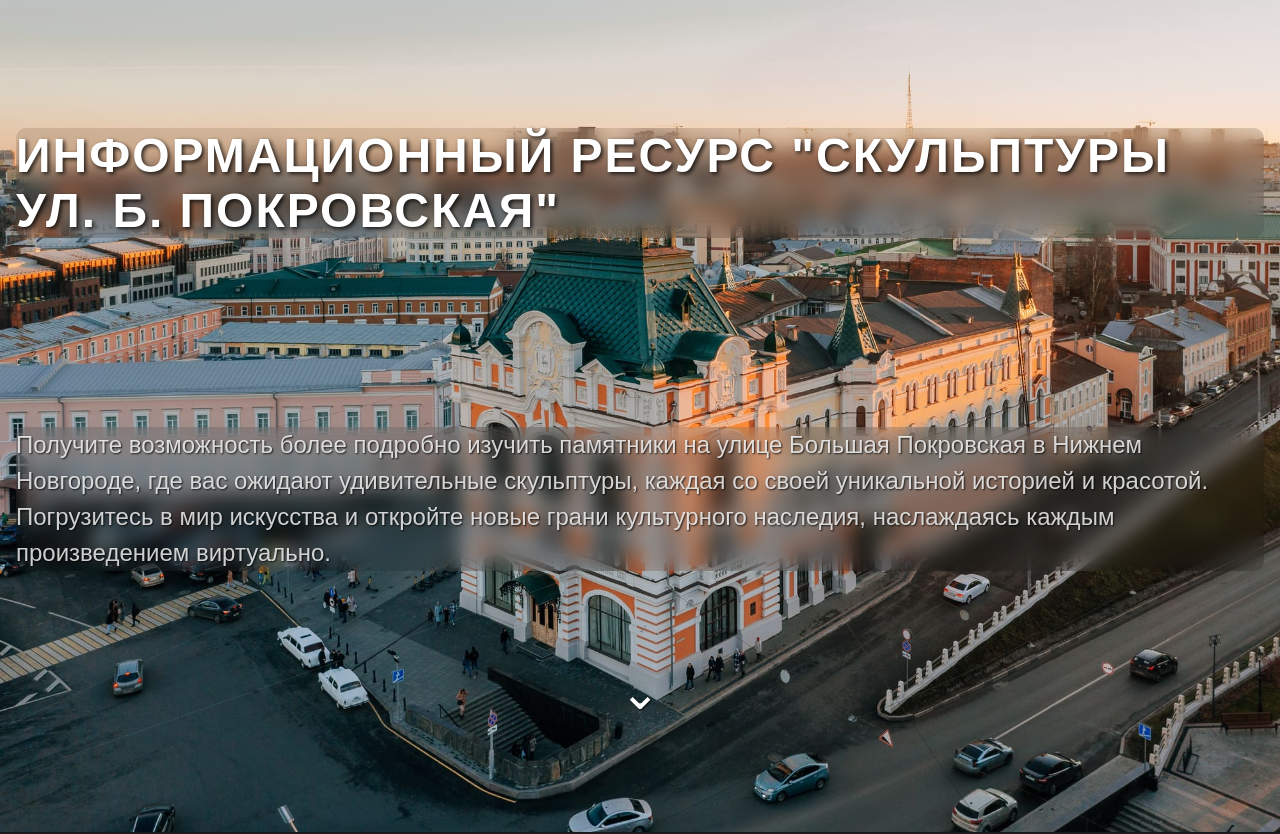
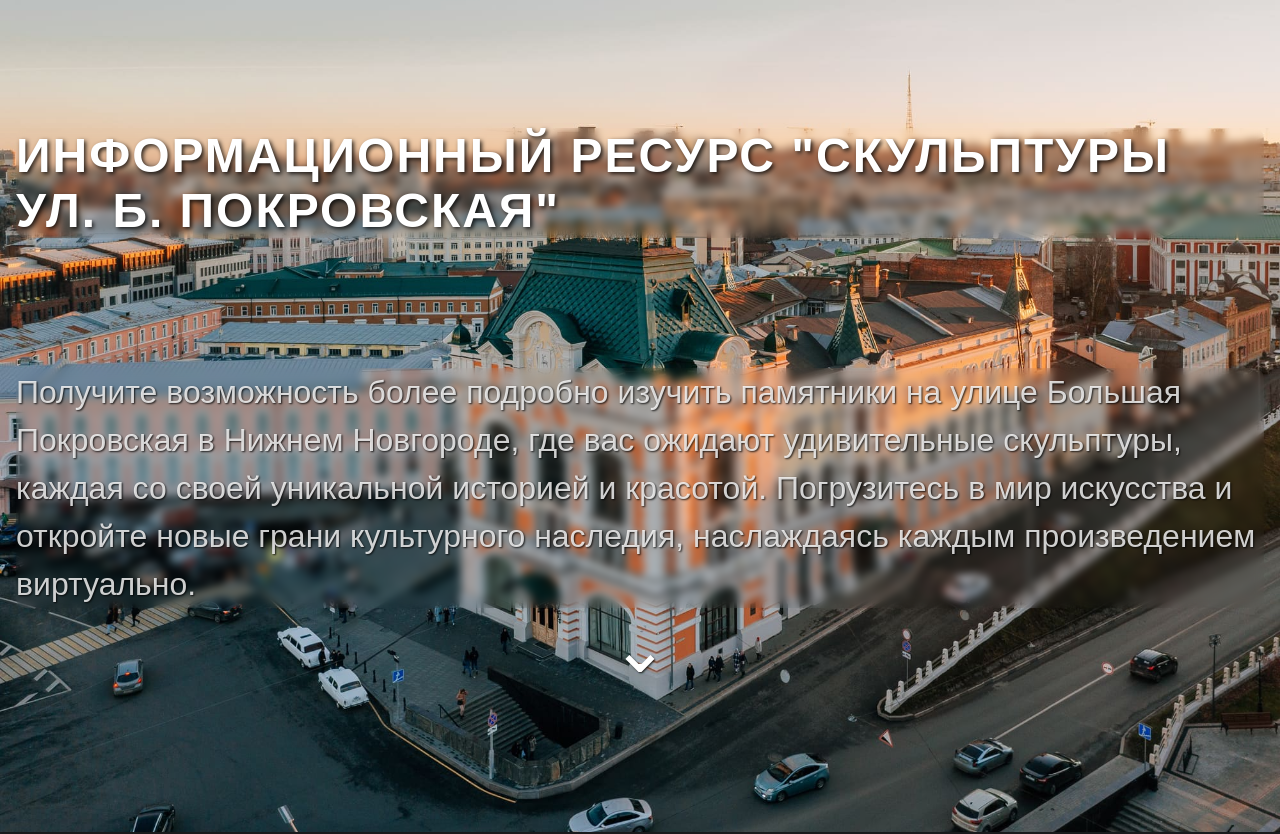
Before and after one commit to kreal2k/Frooooont, a React (Create React App) app: page / in a window 1280 px wide. Shown: the top 834 px of the page. Built offline with nearby package versions, Linux system fonts and the light colour scheme.

Commit message:
frooooont

```diff
--- a/src/App.js
+++ b/src/App.js
@@ -88,12 +88,12 @@ function App() {
           <img src={seller} alt="Изображение 3" className={styles['thumbnail']} />
           <span className={styles.tooltip}>Нажмите, чтобы увидеть больше</span> {/* Текстовая подсказка */}
         </button>
+        <button onClick={() => openModal(traktir, 'Представитель нижегородцев из прошлого. Услужливый мужчина с солидной бородой и хорошими манерами. Любопытно, что прообразом статуи пожилого улыбающегося господина с длинными волосами, гостеприимно протягивающего в сторону руку, что стоит возле детской площадки напротив магазина художественных промыслов, явился один из ныне живущих нижегородцев.', 'http://nlp-api.ru:3000/traktir')} className={styles.button}>
+          <img src={traktir} alt="Изображение 3" className={styles['thumbnail']} />
+          <span className={styles.tooltip}>Нажмите, чтобы увидеть больше</span> {/* Текстовая подсказка */}
+        </button>
         <button onClick={() => openModal(skripach, 'Театральная площадь - любимое место уличных музыкантов еще с 19 века. Вековая история Нижнего Новгорода помнит небольшого юношу, которые ежедневно оттачивал свое мастерство по периметру Театральной площади, он исполнял композиции Моцарта и Баха, и качество музыки было на высоком уровне. В 2006 году местные власти поставили бронзовою скульптуру маленького мальчика, который одет в простенький концертный костюм, а его голова усыпана тысячами завитушек. Памятник молодому скрипачу олицетворяет целеустремленность музыкантов и любовь к искусству.', 'http://nlp-api.ru:3000/skrip')} className={styles.button}>
           <img src={skripach} alt="Изображение 3" className={styles['thumbnail']} />
-          <span className={styles.tooltip}>Нажмите, чтобы увидеть больше</span> {/* Текстовая подсказка */}
-        </button>
-        <button onClick={() => openModal(traktir, 'Представитель нижегородцев из прошлого. Услужливый мужчина с солидной бородой и хорошими манерами. Любопытно, что прообразом статуи пожилого улыбающегося господина с длинными волосами, гостеприимно протягивающего в сторону руку, что стоит возле детской площадки напротив магазина художественных промыслов, явился один из ныне живущих нижегородцев.', 'http://nlp-api.ru:3000/traktir')} className={styles.button}>
-          <img src={traktir} alt="Изображение 3" className={styles['thumbnail']} />
           <span className={styles.tooltip}>Нажмите, чтобы увидеть больше</span> {/* Текстовая подсказка */}
         </button>
 
--- a/src/App.module.css
+++ b/src/App.module.css
@@ -48,7 +48,7 @@
   color: white;
   padding: 5px 10px;
   border-radius: 5px;
-  font-size: 0.8em;
+  font-size: 1em;
   opacity: 0;
   transition: opacity 0.3s;
 }
@@ -129,7 +129,7 @@ body {
 .modal-text {
   flex: 1;
   color: #fff;
-  font-size: 14px;
+  font-size: 16px;
   line-height: 1.5;
   text-align: justify;
   max-width: 100%; /* Ограничиваем максимальную ширину текста */
@@ -138,7 +138,7 @@ body {
 
 .modal-link {
   padding: 11px 20px;
-  font-size: 16px;
+  font-size: 24px;
   background-color: #555;
   color: white;
   border: none;
@@ -151,7 +151,7 @@ body {
 
 .modal-close-btn {
   padding: 10px 20px;
-  font-size: 16px;
+  font-size: 24px;
   background-color: #555;
   color: white;
   border: none;
--- a/src/Header.module.css
+++ b/src/Header.module.css
@@ -32,31 +32,31 @@
         text-transform: uppercase;
         letter-spacing: 2px;
         text-shadow: 2px 2px 4px rgba(0, 0, 0, 0.8);
-        background: rgba(0, 0, 0, 0.1);
-        backdrop-filter: blur(10px);
+        background: rgba(0, 0, 0, 0);
+        backdrop-filter: blur(4px);
         border-radius: 10px;
     }
 
     .additionalText {
-        font-size: 1.5rem;
+        font-size: 2rem;
         line-height: 1.5;
         color: rgba(255, 255, 255, 0.8);
         animation: fadeIn 2s; /* Анимация при первой загрузке */
-        background: rgba(0, 0, 0, 0.1);
-        backdrop-filter: blur(10px);
+        background: rgba(0, 0, 0, 0);
+        backdrop-filter: blur(4px);
         border-radius: 10px;
     }
 
     .scroll-down {
         color: #fff;
-        font-size: 48px;
+        font-size: 68px;
         cursor: pointer;
         z-index: 10;
         text-decoration: none;
         transition: transform 0.2s;
         position: relative;
         align-self: center;
-        top: -6rem;
+        top: -8rem;
         animation: bounce 1s ease 1s forwards; /* Анимация при первой загрузке */
     }
 
```
Also changed, not shown: 1 other file (tests, documents, lock files or other folders).
